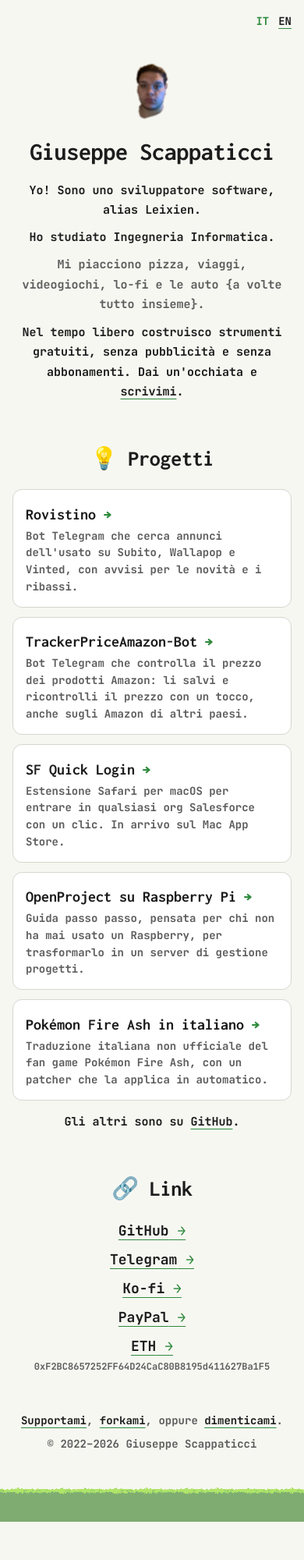
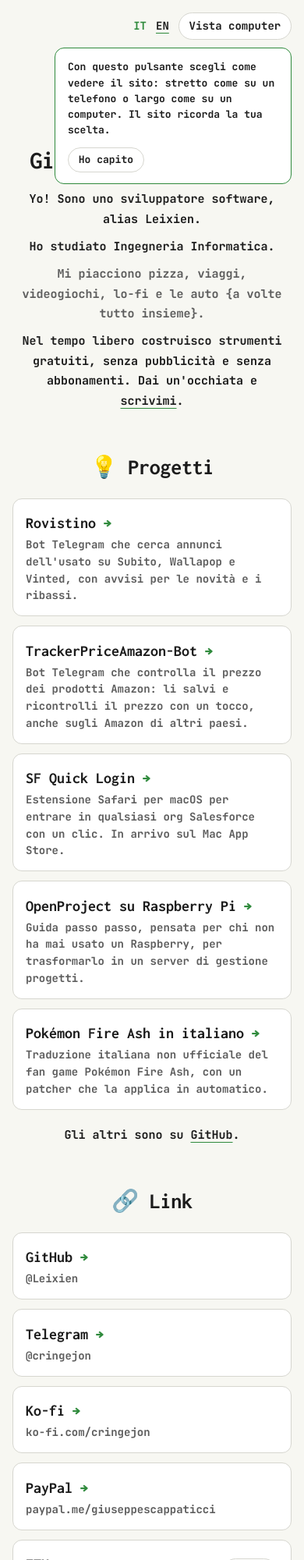
Before and after one commit to Leixien/Leixien.github.io, a plain HTML site: page index.html in a window 390 px wide. Shown: the top 2000 px of the page at 78% size. Before the commit the page ends 1951 px from the top, so only its background shows below. Drawn offline with Linux system fonts and the light colour scheme.

Commit message:
Card-style links, phone/desktop view switch with a first-visit tip

```diff
--- a/index.html
+++ b/index.html
@@ -29,6 +29,7 @@
   <link rel="apple-touch-icon" href="/apple-touch-icon.png">
   <link rel="preload" href="/fonts/JetBrainsMono-Bold.ttf" as="font" type="font/ttf" crossorigin>
   <link rel="stylesheet" href="/style.css">
+  <script src="/site.js"></script>
   <script type="application/ld+json">
   {
     "@context": "https://schema.org",
@@ -47,7 +48,7 @@
   </script>
 </head>
 <body>
-  <nav class="lang" aria-label="Lingua">
+  <nav class="bar" aria-label="Lingua">
     <a href="/" aria-current="page" hreflang="it" lang="it">IT</a>
     <a href="/en/" hreflang="en" lang="en">EN</a>
   </nav>
@@ -75,11 +76,12 @@
 
     <h2 id="link">🔗 Link</h2>
     <ul class="links">
-      <li><a href="https://github.com/Leixien">GitHub</a></li>
-      <li><a href="https://t.me/cringejon">Telegram</a></li>
-      <li><a href="https://ko-fi.com/cringejon">Ko-fi</a></li>
-      <li><a href="https://paypal.me/giuseppescappaticci">PayPal</a></li>
-      <li><a href="https://etherscan.io/address/0xF2BC8657252FF64D24CaC80B8195d411627Ba1F5">ETH</a><code>0xF2BC8657252FF64D24CaC80B8195d411627Ba1F5</code></li>
+      <li><a href="https://github.com/Leixien"><b>GitHub</b><span>@Leixien</span></a></li>
+      <li><a href="https://t.me/cringejon"><b>Telegram</b><span>@cringejon</span></a></li>
+      <li><a href="https://ko-fi.com/cringejon"><b>Ko-fi</b><span>ko-fi.com/cringejon</span></a></li>
+      <li><a href="https://paypal.me/giuseppescappaticci"><b>PayPal</b><span>paypal.me/giuseppescappaticci</span></a></li>
+      <li><div class="eth"><div><b>ETH</b><span title="0xF2BC8657252FF64D24CaC80B8195d411627Ba1F5">0xF2BC…Ba1F5</span></div><button type="button" class="copy" data-copy="0xF2BC8657252FF64D24CaC80B8195d411627Ba1F5">Copia</button></div></li>
+      <li><a href="https://etherscan.io/address/0xF2BC8657252FF64D24CaC80B8195d411627Ba1F5"><b>Etherscan</b><span>indirizzo ETH</span></a></li>
     </ul>
   </main>
 
--- /dev/null
+++ b/site.js
@@ -0,0 +1,91 @@
+// View switch: phone layout or desktop layout, whatever the screen, with a one-time tip.
+// Loaded in <head> without defer so the saved view applies before first paint.
+(function () {
+  var DESKTOP_WIDTH = 1100;
+  var root = document.documentElement;
+  var viewport = document.querySelector('meta[name="viewport"]');
+  var en = root.lang === "en";
+  var TEXT = en
+    ? { toDesktop: "Desktop view", toMobile: "Phone view", ok: "Got it",
+        tip: "This button switches how the site looks: narrow like on a phone or wide like on a computer. The site remembers your choice." }
+    : { toDesktop: "Vista computer", toMobile: "Vista telefono", ok: "Ho capito",
+        tip: "Con questo pulsante scegli come vedere il sito: stretto come su un telefono o largo come su un computer. Il sito ricorda la tua scelta." };
+
+  function load(key) {
+    try { return localStorage.getItem(key); } catch (e) { return null; }
+  }
+  function save(key, value) {
+    try { localStorage.setItem(key, value); } catch (e) {}
+  }
+
+  function current() {
+    return root.dataset.view || (matchMedia("(max-width: 44rem)").matches ? "mobile" : "desktop");
+  }
+
+  function apply(view) {
+    root.dataset.view = view;
+    // On a phone, a wider layout viewport is how "desktop site" works: the browser zooms out.
+    viewport.content = view === "desktop" ? "width=" + DESKTOP_WIDTH : "width=device-width, initial-scale=1";
+  }
+
+  var saved = load("view");
+  if (saved === "mobile" || saved === "desktop") apply(saved);
+
+  document.addEventListener("DOMContentLoaded", function () {
+    var bar = document.querySelector(".bar");
+    var button = document.createElement("button");
+    button.type = "button";
+    button.className = "view-switch";
+    bar.append(button);
+
+    function label() {
+      button.textContent = current() === "mobile" ? TEXT.toDesktop : TEXT.toMobile;
+    }
+    label();
+
+    var tip = null;
+    function closeTip() {
+      if (!tip) return;
+      tip.remove();
+      tip = null;
+      save("tipSeen", "1");
+    }
+
+    button.addEventListener("click", function () {
+      var next = current() === "mobile" ? "desktop" : "mobile";
+      apply(next);
+      save("view", next);
+      label();
+      closeTip();
+    });
+
+    if (!load("tipSeen")) {
+      tip = document.createElement("div");
+      tip.className = "tip";
+      tip.setAttribute("role", "note");
+      var p = document.createElement("p");
+      p.textContent = TEXT.tip;
+      var ok = document.createElement("button");
+      ok.type = "button";
+      ok.textContent = TEXT.ok;
+      ok.addEventListener("click", function () {
+        closeTip();
+        button.focus();
+      });
+      tip.append(p, ok);
+      bar.append(tip);
+    }
+
+    // "Copy" buttons (the ETH address).
+    [].forEach.call(document.querySelectorAll("[data-copy]"), function (b) {
+      var original = b.textContent;
+      b.addEventListener("click", function () {
+        if (!navigator.clipboard) return;
+        navigator.clipboard.writeText(b.dataset.copy).then(function () {
+          b.textContent = en ? "Copied" : "Copiato";
+          setTimeout(function () { b.textContent = original; }, 1500);
+        });
+      });
+    });
+  });
+})();
--- a/style.css
+++ b/style.css
@@ -42,16 +42,50 @@
   background: var(--bg);
   color: var(--ink);
   font: 700 0.9375rem/1.7 "JetBrains Mono", ui-monospace, monospace;
+  /* layout follows the body width, so the phone/desktop switch can narrow it */
+  container-type: inline-size;
 }
+
+/* forced phone view on a wide screen */
+html[data-view="mobile"] { background: var(--line); }
+html[data-view="mobile"] body { max-width: 26rem; margin: 0 auto; }
 
 a { color: inherit; text-decoration-color: var(--accent); text-underline-offset: 0.25em; }
 a:hover { color: var(--accent); }
 :focus-visible { outline: 3px solid var(--focus); outline-offset: 3px; }
 
-.lang { display: flex; justify-content: flex-end; gap: 0.75rem; max-width: 42rem; width: 100%; margin: 0 auto; padding: 1rem 1rem 0; font-size: 0.875rem; }
-.lang [aria-current] { color: var(--accent); text-decoration: none; }
+/* top bar: language, view switch and its one-time tip */
+.bar { position: relative; display: flex; justify-content: flex-end; align-items: center; gap: 0.75rem; max-width: 56rem; width: 100%; margin: 0 auto; padding: 1rem 1rem 0; font-size: 0.875rem; }
+.bar [aria-current] { color: var(--accent); text-decoration: none; }
+.view-switch, .tip button, .copy {
+  font: inherit;
+  color: var(--ink);
+  background: var(--card);
+  border: 1px solid var(--line);
+  border-radius: 999px;
+  padding: 0.3rem 0.8rem;
+  cursor: pointer;
+  white-space: nowrap;
+}
+.view-switch:hover, .copy:hover { border-color: var(--accent); }
+.tip {
+  position: absolute;
+  top: calc(100% + 0.6rem);
+  right: 1rem;
+  z-index: 1;
+  width: min(19rem, calc(100cqi - 2rem));
+  background: var(--card);
+  border: 1px solid var(--accent);
+  border-radius: 0.75rem;
+  padding: 0.9rem 1rem;
+  font-size: 0.8125rem;
+  line-height: 1.55;
+  text-align: left;
+}
+.tip p { margin: 0 0 0.75rem; }
 
-main { flex: 1; width: 100%; max-width: 42rem; margin: 0 auto; padding: 1.5rem 1rem 2rem; text-align: center; }
+main { flex: 1; width: 100%; max-width: 56rem; margin: 0 auto; padding: 1.5rem 1rem 2rem; text-align: center; }
+.intro { max-width: 40rem; margin: 0 auto; }
 
 /* The head that spins, from the first version. */
 .head { display: inline-block; margin-top: 1rem; }
@@ -60,21 +94,26 @@
 @media (prefers-reduced-motion: reduce) { .head img { transition: none; } }
 
 h1, h2 { font-family: "Inconsolata", ui-monospace, monospace; font-weight: 700; letter-spacing: -0.01em; }
-h1 { font-size: clamp(2rem, 8vw, 2.75rem); line-height: 1.1; margin: 0.75rem 0 1.25rem; }
+h1 { font-size: clamp(2rem, 8cqi, 2.75rem); line-height: 1.1; margin: 0.75rem 0 1.25rem; }
 h2 { font-size: 1.75rem; margin: 3rem 0 1rem; }
 .intro p { margin: 0 0 0.6rem; }
 .intro .muted { color: var(--muted); }
+.projects + .intro { margin-top: 1.25rem; }
 
-.projects, .links { list-style: none; margin: 0 auto; padding: 0; display: grid; gap: 0.75rem; text-align: left; max-width: 36rem; }
-.projects a { display: block; background: var(--card); border: 1px solid var(--line); border-radius: 0.75rem; padding: 0.9rem 1rem; text-decoration: none; }
-.projects a:hover { border-color: var(--accent); color: inherit; }
-.projects b { display: block; font-family: "Inconsolata", ui-monospace, monospace; font-size: 1.25rem; }
-.projects b::after { content: " →"; color: var(--accent); }
-.projects span { display: block; color: var(--muted); font-size: 0.875rem; line-height: 1.55; }
-
-.links { text-align: center; gap: 0.4rem; font-size: 1.125rem; }
-.links a::after { content: " →"; color: var(--accent); }
-.links code { display: block; font: inherit; font-size: 0.75rem; color: var(--muted); word-break: break-all; }
+/* projects and links share the card look: one column on phones, more on wide screens */
+.projects, .links { list-style: none; margin: 0 auto; padding: 0; display: grid; gap: 0.75rem; text-align: left; }
+@container (min-width: 44rem) {
+  .projects { grid-template-columns: 1fr 1fr; }
+  .projects li:last-child:nth-child(odd) { grid-column: 1 / -1; }  /* no half-empty last row */
+  .links { grid-template-columns: repeat(3, 1fr); }
+}
+.projects a, .links a, .links .eth { display: block; height: 100%; background: var(--card); border: 1px solid var(--line); border-radius: 0.75rem; padding: 0.9rem 1rem; text-decoration: none; }
+.projects a:hover, .links a:hover { border-color: var(--accent); color: inherit; }
+.projects b, .links b { display: block; font-family: "Inconsolata", ui-monospace, monospace; font-size: 1.25rem; }
+.projects a b::after, .links a b::after { content: " →"; color: var(--accent); }
+.projects span, .links span { display: block; color: var(--muted); font-size: 0.875rem; line-height: 1.55; }
+.links .eth { display: flex; align-items: center; justify-content: space-between; gap: 0.5rem; }
+.links .eth span { overflow: hidden; text-overflow: ellipsis; }
 
 footer { text-align: center; padding: 1rem 1rem 0; font-size: 0.875rem; color: var(--muted); }
 footer p { margin: 0 0 0.4rem; }
```
Also changed, not shown: en/index.html (+8 -6 lines).
